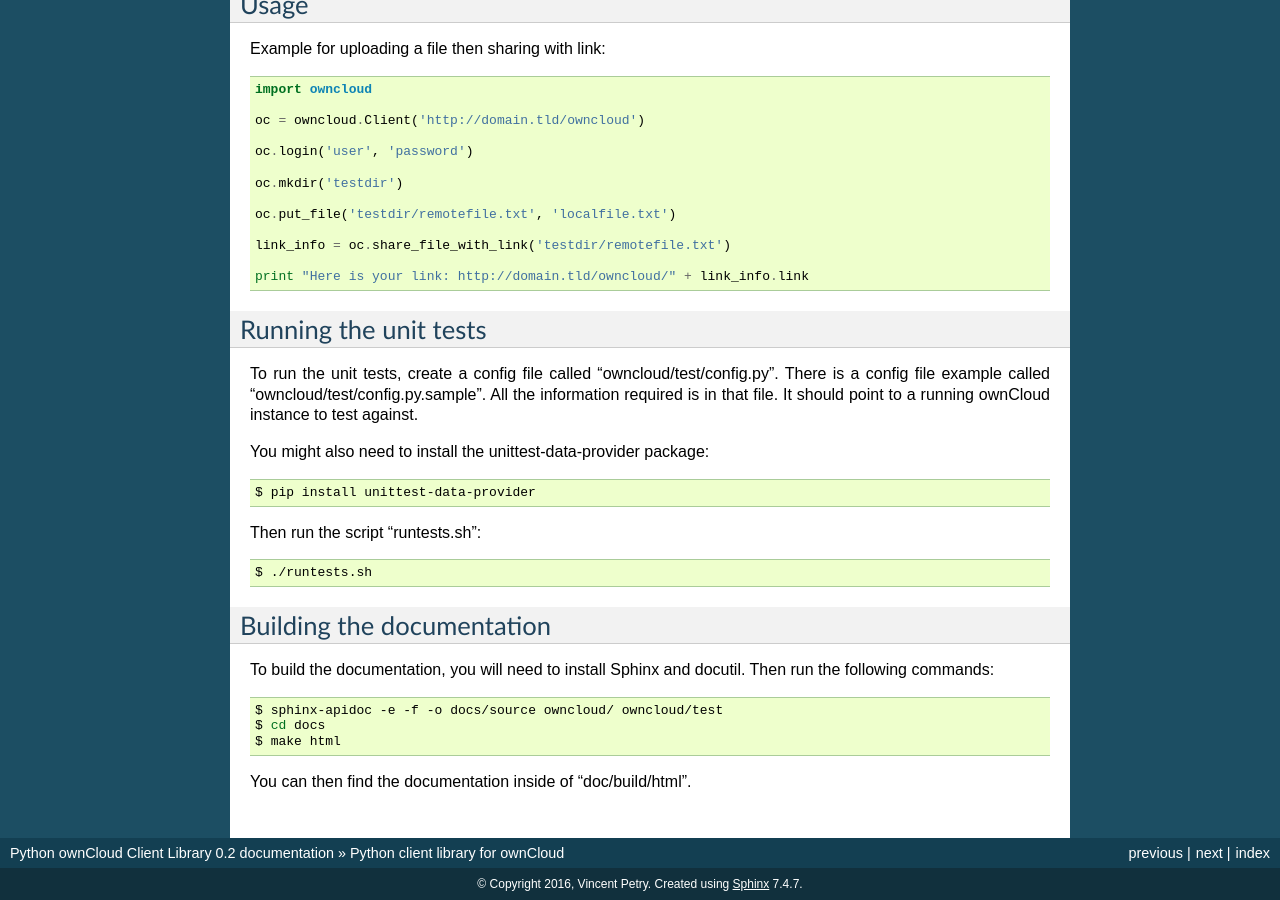
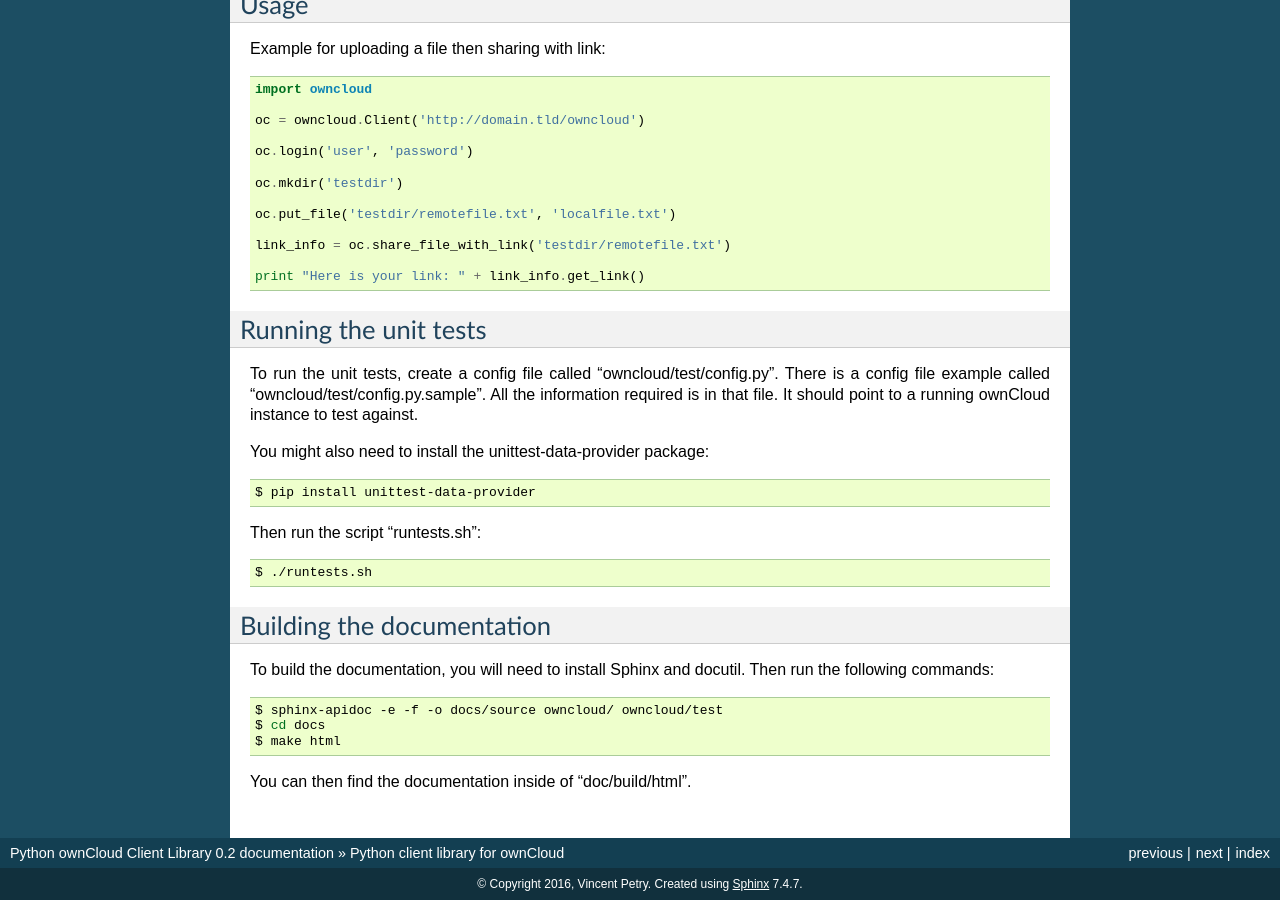
Before and after one commit to owncloud/pyocclient, a Sphinx documentation site: the page built from docs/source/README.rst, in a window 1280 px wide and 900 px high, scrolled down 1563 px. Built offline with Sphinx 7.4.7, drawn with Linux system fonts in a browser that asks for light colours.

Commit message:
updated the Example to use link_info.get_link()

```diff
--- a/docs/source/README.rst
+++ b/docs/source/README.rst
@@ -103,7 +103,7 @@
 
     link_info = oc.share_file_with_link('testdir/remotefile.txt')
 
-    print "Here is your link: http://domain.tld/owncloud/" + link_info.link
+    print "Here is your link: " + link_info.get_link()
 
 Running the unit tests
 ======================
```
